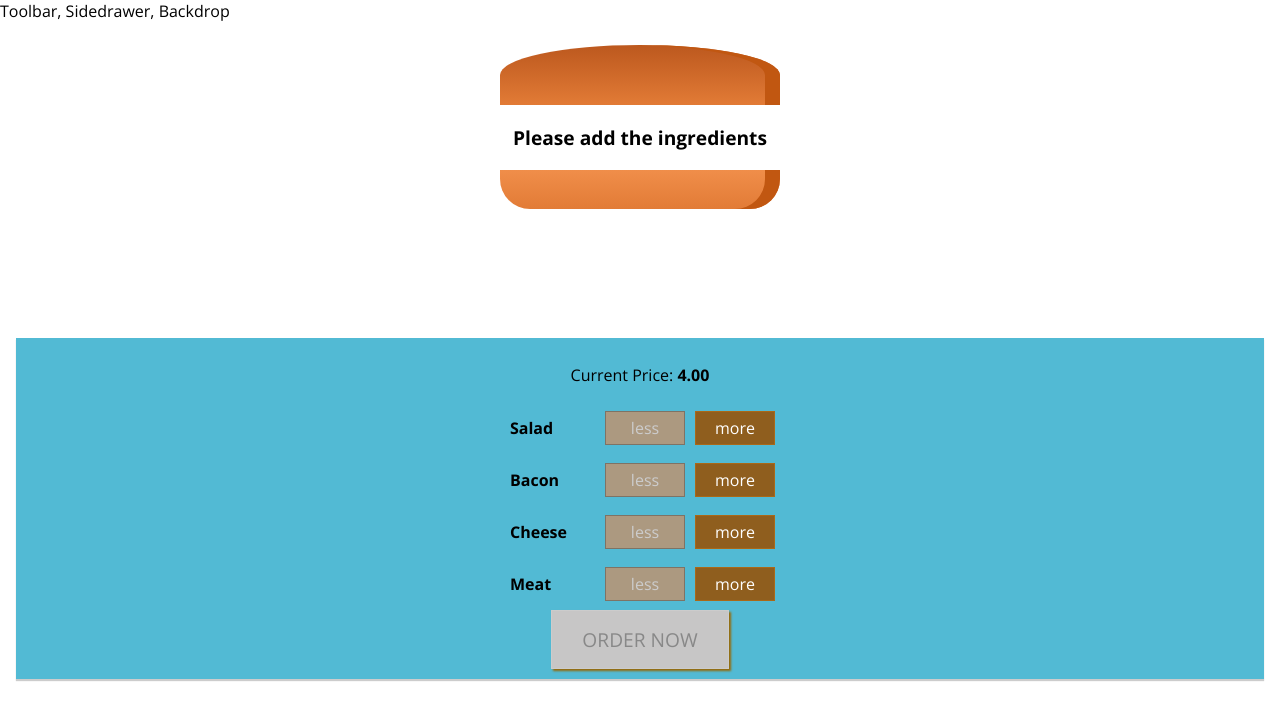
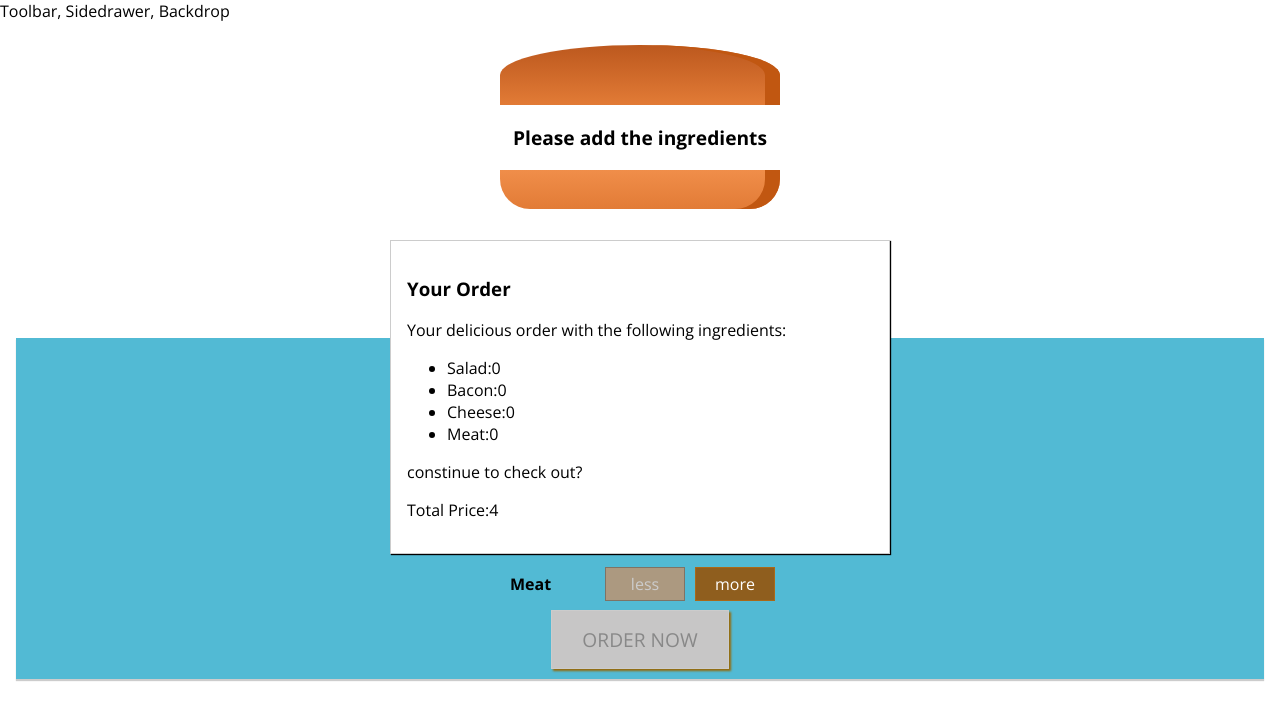
Before and after one commit to linglingTabuteau/projet-react-burgerbuilder, a React (Create React App) app: page / in a window 1280 px wide. Shown: the top 720 px of the page. Built offline with nearby package versions, Linux system fonts and the light colour scheme.

Commit message:
creating the order Summary Modal

```diff
--- a/src/components/Burger/BuildControls/BuildControls.jsx
+++ b/src/components/Burger/BuildControls/BuildControls.jsx
@@ -1,6 +1,7 @@
 import React from 'react';
 import classes from './BuildControls.module.css';
 import BuildControl from './BuildControl/BuildControl';
+
 
 const CONTROLS = [
   { label: 'Salad', type: 'salad' },
--- /dev/null
+++ b/src/components/Burger/BurgerSummary/BurgerSummary.jsx
@@ -0,0 +1,28 @@
+import React from 'react';
+import Aux from '../../../hoc/Aux';
+
+const BurgerSummary = (props) => {
+  const ingredientsSummary = Object.keys(props.ingredients)
+    .map(igKey => {
+      return (
+        // inline style {igKey}
+        <li key={igKey}>
+          <span style={{ textTransform: 'capitalize' }}>{igKey}</span>
+          :{props.ingredients[igKey]}</li>
+      );
+    })
+
+  return (
+    <Aux>
+      <h3>Your Order</h3>
+      <p>Your delicious order with the following ingredients:</p>
+      <ul>
+        {ingredientsSummary}
+      </ul>
+      <p>constinue to check out?</p>
+      <p>Total Price:{props.totalPrice}</p>
+    </Aux>
+  );
+}
+
+export default BurgerSummary;
--- /dev/null
+++ b/src/components/UI/Modal/Modal.jsx
@@ -0,0 +1,10 @@
+import React from 'react';
+import classes from './Modal.module.css';
+
+const Modal = (props) => (
+  <div className={classes.Modal}>
+    {props.children}
+  </div>
+);
+
+export default Modal;
--- /dev/null
+++ b/src/components/UI/Modal/Modal.module.css
@@ -0,0 +1,20 @@
+.Modal {
+  position: fixed;
+  z-index: 500;
+  background-color: white;
+  width: 70%;
+  border: 1px solid #ccc;
+  box-shadow: 1px 1px 1px black;
+  padding: 16px;
+  left: 15%;
+  top: 30%;
+  box-sizing: border-box;
+  transition: all 0.3s ease-out;
+}
+
+@media (min-width: 600px) {
+  .Modal {
+      width: 500px;
+      left: calc(50% - 250px);
+  }
+}
--- a/src/containers/BurgerBuilder/BurgerBuilder.jsx
+++ b/src/containers/BurgerBuilder/BurgerBuilder.jsx
@@ -2,6 +2,8 @@
 import Aux from '../../hoc/Aux';
 import Burger from '../../components/Burger/Burger';
 import BuildControls from '../../components/Burger/BuildControls/BuildControls';
+import Modal from '../../components/UI/Modal/Modal';
+import BurgerSummary from '../../components/Burger/BurgerSummary/BurgerSummary';
 
 // use capital letters for public use of const variables
 const INGREDIENTS_PRICE = {
@@ -100,6 +102,12 @@
     console.log("purchaseAble:", this.state.purchaseable);
     return (
       <Aux>
+          <Modal>
+            <BurgerSummary
+              ingredients={this.state.ingredients}
+              totalPrice={this.state.totalPrice}
+            />
+          </Modal>
         <Burger
           ingredients={this.state.ingredients}
         />
```
Also changed, not shown: src/components/Burger/BurgerSummary/BurgerSummary.module.css (added), src/components/UI/Backdrop/Backdrop.jsx (added).
